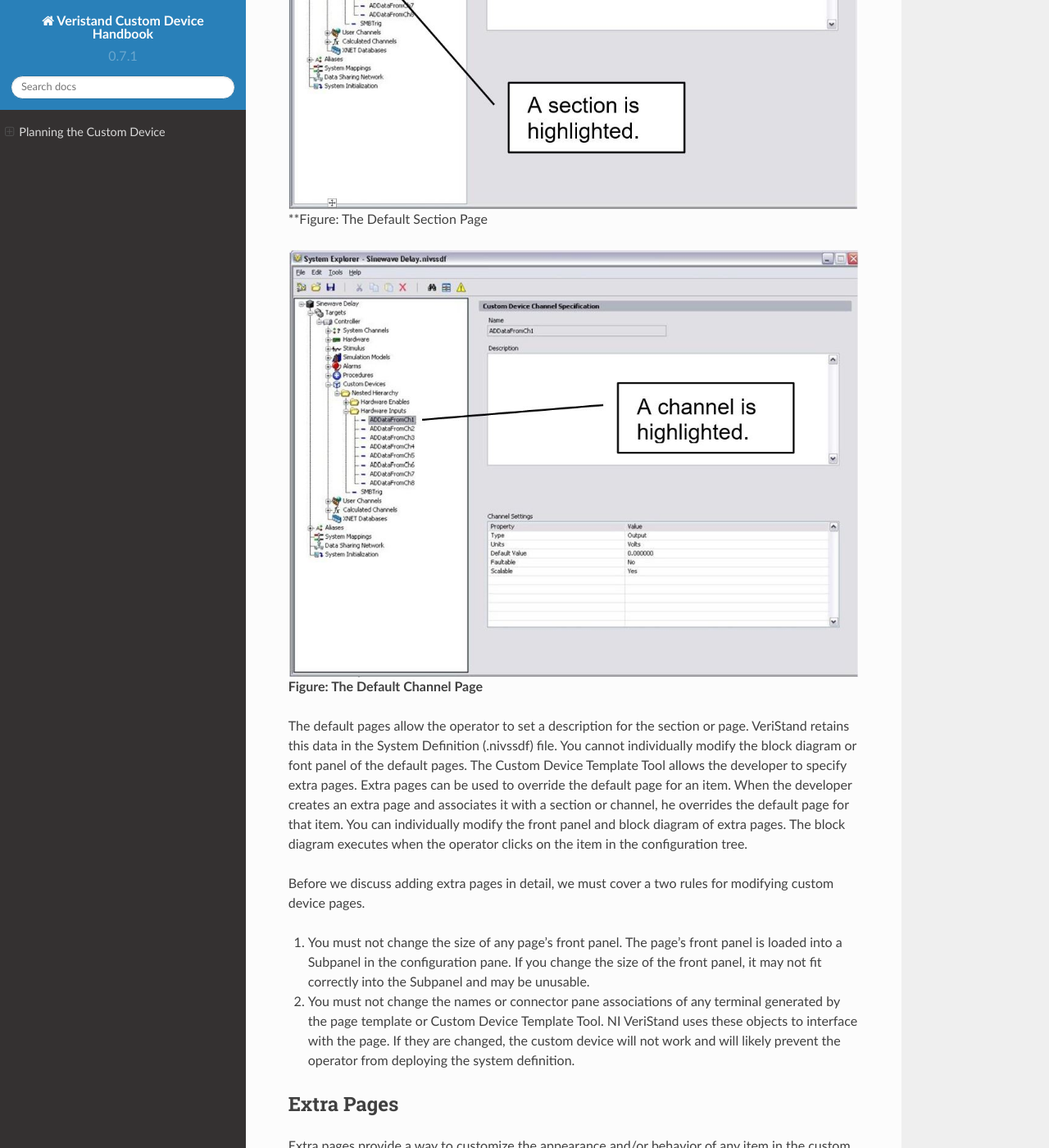
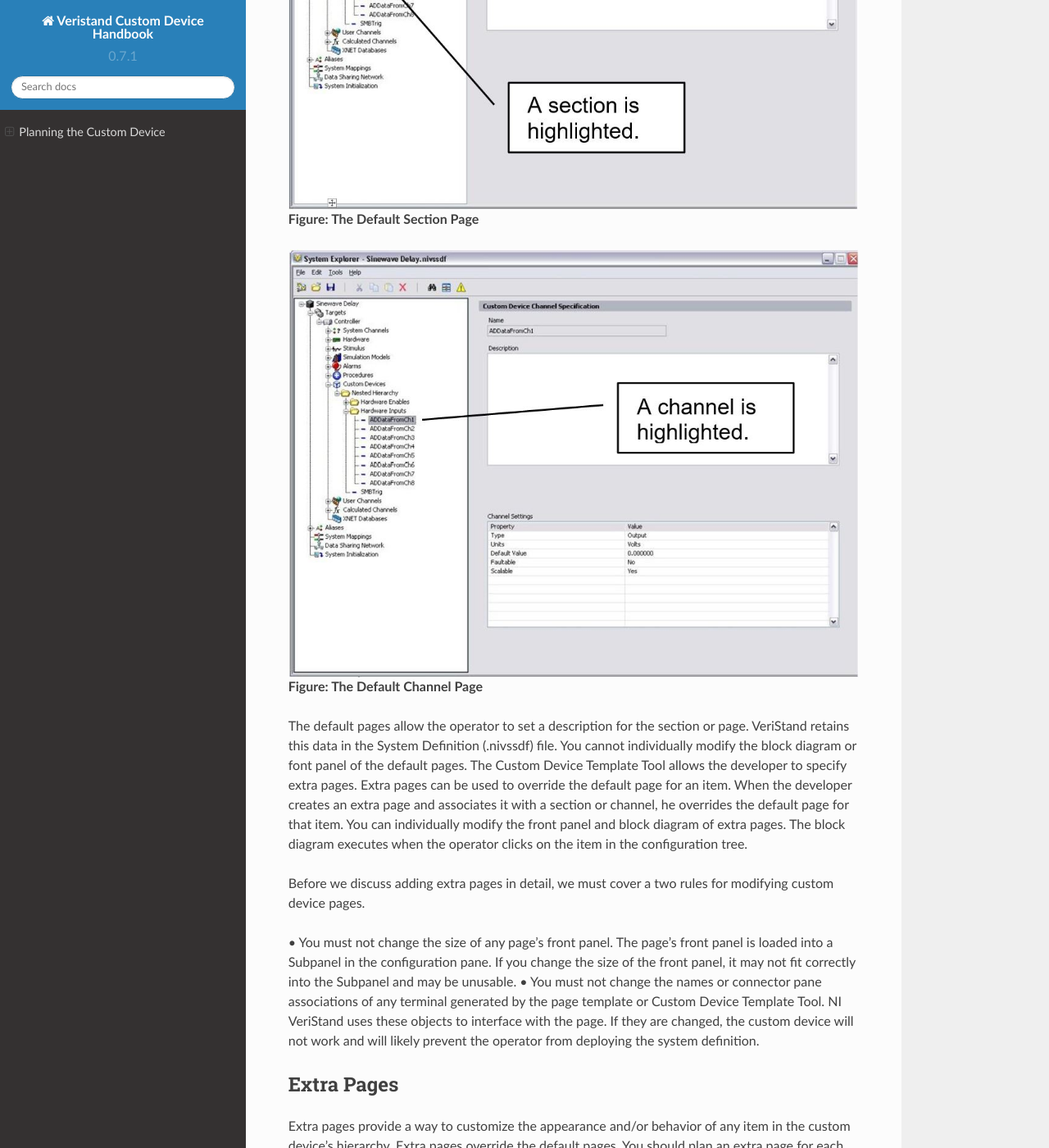
Before and after one commit to ni/niveristand-custom-device-handbook, a Sphinx documentation site: the page built from docs/Planning_The_Custom_Device.md, in a window 1280 px wide and 1400 px high, scrolled down 8836 px. Shown: the whole window at 82% size. Built offline with Sphinx 7.4.7 and the Read the Docs theme 2.0.0, drawn with Linux system fonts in a browser that asks for light colours; some of the changed lines change nothing that is shown.

Commit message:
fixing text numbering

```diff
--- a/docs/Planning_The_Custom_Device.md
+++ b/docs/Planning_The_Custom_Device.md
@@ -162,7 +162,7 @@
 If the developer did not assign a custom page to a new section or channel, the default section or channel page is shown when the operator clicks on the item in the configuration tree.
 
 ![](images/The_Default_Section_Page.JPG)
-**Figure: The Default Section Page
+**Figure: The Default Section Page**
 
 
 
@@ -173,8 +173,8 @@
 
 Before we discuss adding extra pages in detail, we must cover a two rules for modifying custom device pages.
 
-1. You must not change the size of any page's front panel. The page's front panel is loaded into a Subpanel in the configuration pane. If you change the size of the front panel, it may not fit correctly into the Subpanel and may be unusable.
-2. You must not change the names or connector pane associations of any terminal generated by the page template or Custom Device Template Tool. NI VeriStand uses these objects to interface with the page. If they are changed, the custom device will not work and will likely prevent the operator from deploying the system definition.
+•	You must not change the size of any page's front panel. The page's front panel is loaded into a Subpanel in the configuration pane. If you change the size of the front panel, it may not fit correctly into the Subpanel and may be unusable.
+•	You must not change the names or connector pane associations of any terminal generated by the page template or Custom Device Template Tool. NI VeriStand uses these objects to interface with the page. If they are changed, the custom device will not work and will likely prevent the operator from deploying the system definition.
 
 ### Extra Pages
 
```
